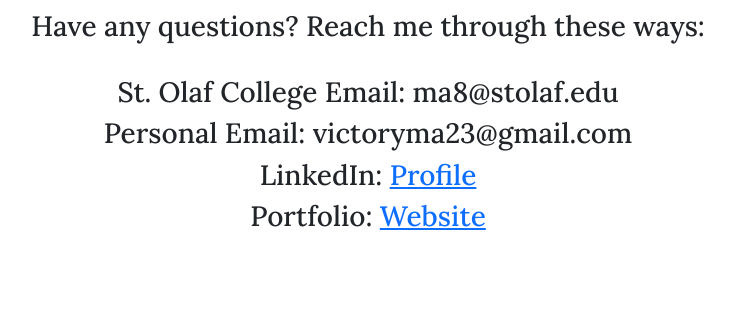
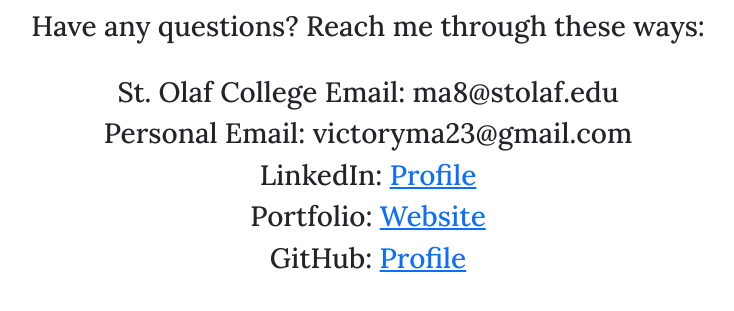
Before and after one commit to VictoryMa8/the-iliad, a website: page contact.html in a window 1280 px wide. Shown: the part 137-448 px from the top of the page, without its empty margins (272-1006 px from the left). Drawn offline with nearby package versions, Linux system fonts and the light colour scheme; a web font is replaced by a local one.

Commit message:
github link

```diff
--- a/contact.html
+++ b/contact.html
@@ -53,6 +53,7 @@
         <h3>Personal Email: victoryma23@gmail.com</h3>
         <h3>LinkedIn: <a target="_blank" href="https://www.linkedin.com/in/victory-ma-724942256/">Profile</a></h3>
         <h3>Portfolio: <a target="_blank" href="https://victoryma8.github.io/">Website</a></h3>
+        <h3>GitHub: <a target="_blank" href="https://github.com/VictoryMa8">Profile</a></h3>
     </div>
 
     <script src="https://cdn.jsdelivr.net/npm/@popperjs/core@2.11.8/dist/umd/popper.min.js"></script>
```
